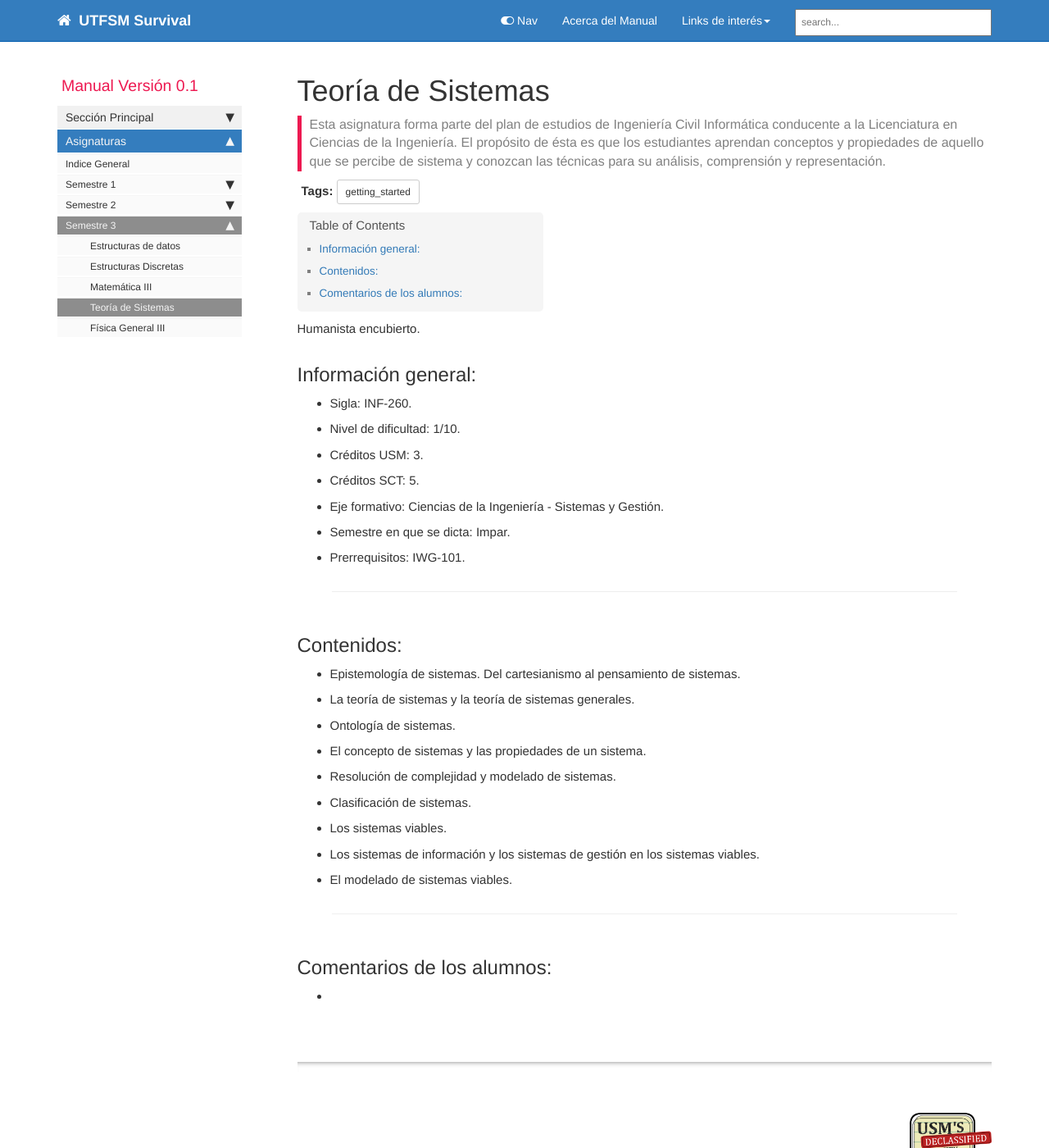
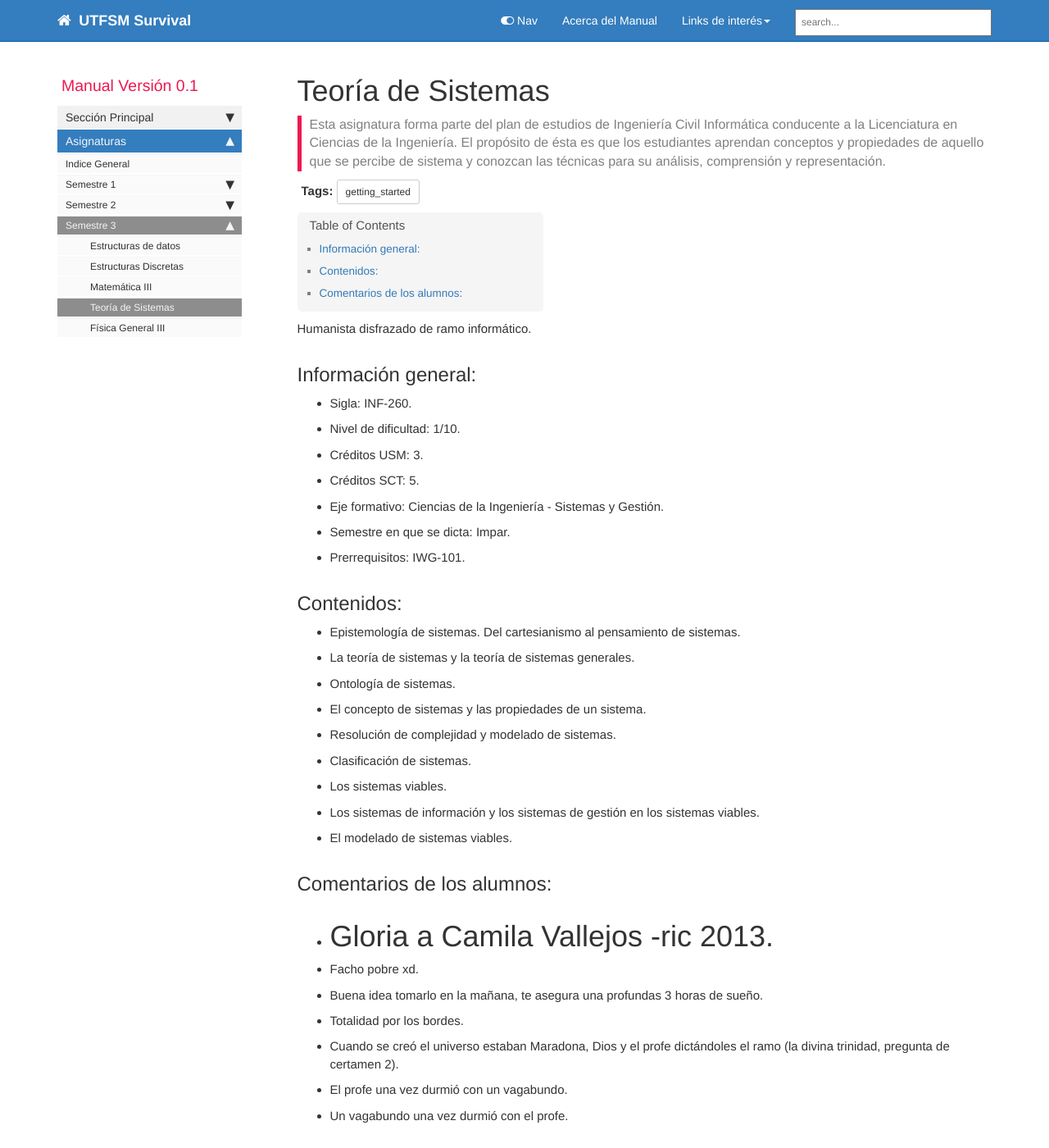
Before and after one commit to CEEINF-UTFSM/utfsm-survival-guide, a Jekyll site: the page built from pages/semestre-3/semestre3_TEOSIS.md, in a window 1280 px wide and 1400 px high. Shown: the whole window at 82% size. Built offline with Jekyll 4.4.1, drawn with Linux system fonts in a browser that asks for light colours; comment, search, counter and statistics services are not loaded; some of the changed text lies outside the part shown.

Commit message:
Se añadieron comentarios de los alumnos.

```diff
--- a/pages/semestre-3/semestre3_TEOSIS.md
+++ b/pages/semestre-3/semestre3_TEOSIS.md
@@ -12,7 +12,7 @@ permalink: semestre3_TEOSIS.html
 folder: semestre-3
 ---
 
-Humanista encubierto.
+Humanista disfrazado de ramo informático.
 
 ## Información general:
 
@@ -24,7 +24,6 @@ Humanista encubierto.
 - Semestre en que se dicta: Impar.
 - Prerrequisitos: IWG-101.
 
----
 
 ## Contenidos:
 
@@ -38,10 +37,15 @@ Humanista encubierto.
 - Los sistemas de información y los sistemas de gestión en los sistemas viables.
 - El modelado de sistemas viables.
 
----
 
 ## Comentarios de los alumnos:
 
--
+- # Gloria a Camila Vallejos -ric 2013.
+- Facho pobre xd.
+- Buena idea tomarlo en la mañana, te asegura una profundas 3 horas de sueño.
+- Totalidad por los bordes.
+- Cuando se creó el universo estaban Maradona, Dios y el profe dictándoles el ramo (la divina trinidad, pregunta de certamen 2).
+- El profe una vez durmió con un vagabundo.
+- Un vagabundo una vez durmió con el profe.
 
 {% include links.html %}
```
Also changed, not shown: other parts of pages/semestre-3/semestre3_TEOSIS.md (+2 -2 lines).
